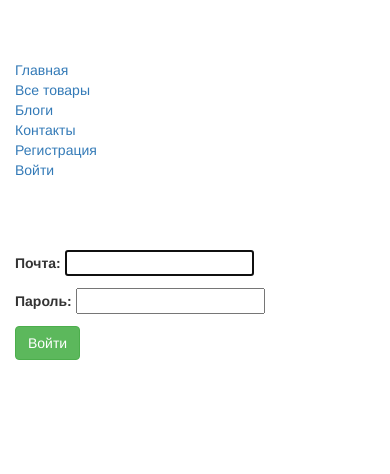
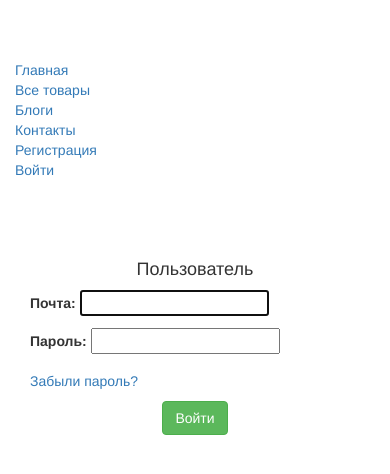
Before and after one commit to Anatoly-sh/django_hw, a Django app: page /users/index/ in a window 390 px wide. Shown: the top 474 px of the page. Run offline with Django 4.2, Linux system fonts and the light colour scheme; parts of the project's set-up code (start-up, migrations or seed data) failed here and were passed over; some libraries are stand-ins or nearby versions.

Commit message:
аутентификация - ок

```diff
--- a/users/templates/users/login.html
+++ b/users/templates/users/login.html
@@ -1,18 +1,31 @@
 {% extends 'catalog/base.html' %}
 
 {% block content %}
-    <div class="col-3"></div>
-    <div class="col-6">
-        <div class="card">
-            <div class="card-header"></div>
-            <div class="card-body">
-                <form method="post">
-                    {% csrf_token %}
-                    {{ form.as_p }}
-                    <button type="submit" class="btn btn-success">Войти</button>
-                </form>
+    {% if form.errors %}
+        <p>Ваш почтовый адрес и пароль не совпадают. Попробуйте еще раз.</p>
+    {% endif %}
+
+    <div class="container">
+        <div class="row justify-content-center">
+            <div class="col-sm-8 col-md-6 col-lg-4 bg-light p-3 rounded">
+                <div class="card shadow-sm">
+                    <div class="card-header text-center">
+                        <h4 class="card-title">Пользователь</h4>
+                    </div>
+                    <div class="card-body">
+                        <form method="post" enctype="multipart/form-data">
+                            {% csrf_token %}
+                            <div class="form-group">
+                                {{ form.as_p }}
+                            </div>
+                            <p><a href="{% url 'users:reset_password' %}">Забыли пароль?</a></p>
+                            <div class="form-group text-center">
+                                <button class="btn btn-success mt-3" type="submit">Войти</button>
+                            </div>
+                        </form>
+                    </div>
+                </div>
             </div>
-            <div class="card-footer"></div>
         </div>
     </div>
 {% endblock %}
--- a/users/templates/users/password_reset_done.html
+++ b/users/templates/users/password_reset_done.html
@@ -1,4 +1,4 @@
 {% extends "catalog/base.html" %}
 {% block content %}
-<p>We've emailed you instructions for setting your password. If they haven't arrived in a few minutes, check your spam folder.</p>
+<p>Вам выслана инструкция по сбросу пароля. Если Вы не получили ее в течение нескольких минут, проверьте папку спам.</p>
 {% endblock %}
--- a/users/templates/users/password_reset_email.html
+++ b/users/templates/users/password_reset_email.html
@@ -1,2 +1,2 @@
-Someone asked for password reset for email {{ email }}. Follow the link below:
+Запрошен сброс пароля по email {{ email }}. Следуйте по ссылке:
 {{ protocol}}://{{ domain }}{% url 'users:password_reset_confirm' uidb64=uid token=token %}
--- a/users/templates/users/password_reset_form.html
+++ b/users/templates/users/password_reset_form.html
@@ -3,8 +3,8 @@
 
 <form action="" method="post">{% csrf_token %}
     {% if form.email.errors %} {{ form.email.errors }} {% endif %}
-        <p>{{ form.email }}</p>
-    <input type="submit" class="btn btn-default btn-lg" value="Reset password" />
+        <p>Электронная почта: {{ form.email }}</p>
+    <button class="btn btn-danger mt-3" type="submit">Сброс пароля</button>
 </form>
 
 {% endblock %}
--- a/users/urls.py
+++ b/users/urls.py
@@ -1,14 +1,14 @@
-from django.contrib.auth.views import LoginView, LogoutView
+from django.contrib.auth.views import LogoutView
 from django.urls import path
 
 from users.apps import UsersConfig
-from users.views import RegisterView, MyPasswordResetView, MyPasswordResetConfirmView
+from users.views import RegisterView, MyPasswordResetView, MyPasswordResetConfirmView, MyLoginView
 
 app_name = UsersConfig.name       # здесь можно: app_name = 'users'
 
 # LoginView и LogoutView импортированы и не переопределены
 urlpatterns = [
-    path('index/', LoginView.as_view(template_name='users/login.html'), name='login'),
+    path('index/', MyLoginView.as_view(template_name='users/login.html'), name='login'),
     path('logout/', LogoutView.as_view(), name='logout'),
     path('register/', RegisterView.as_view(), name='register'),
     path('reset_password/', MyPasswordResetView.as_view(), name='reset_password'),
--- a/users/views.py
+++ b/users/views.py
@@ -1,5 +1,5 @@
-from django.contrib.auth.views import PasswordResetView, PasswordResetConfirmView, PasswordResetDoneView, \
-    PasswordResetCompleteView
+from django.contrib.auth.views import PasswordResetView, PasswordResetConfirmView, \
+    PasswordResetDoneView, PasswordResetCompleteView, LoginView
 from django.core.mail import send_mail
 from django.shortcuts import render
 from django.urls import reverse_lazy
@@ -50,3 +50,7 @@ class MyPasswordResetDoneView(PasswordResetDoneView):
 
 class MyPasswordResetCompleteView(PasswordResetCompleteView):
     template_name = 'users/password_reset_complete.html'
+
+
+class MyLoginView(LoginView):
+    pass
```
Also changed, not shown: users/templates/users/password_reset_confirm.html (+7 -6 lines), config/settings.py (line endings or trailing spaces).
